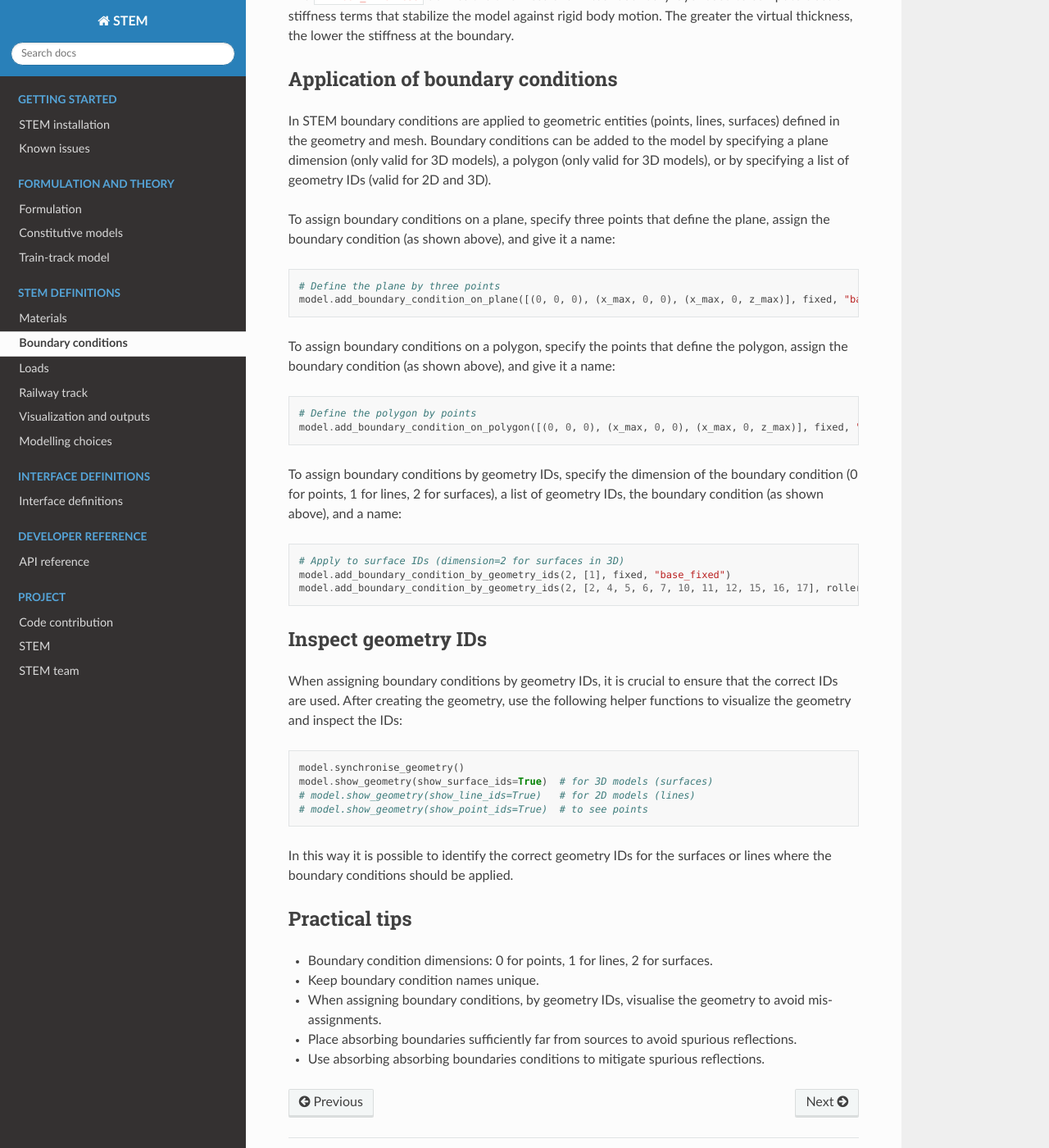
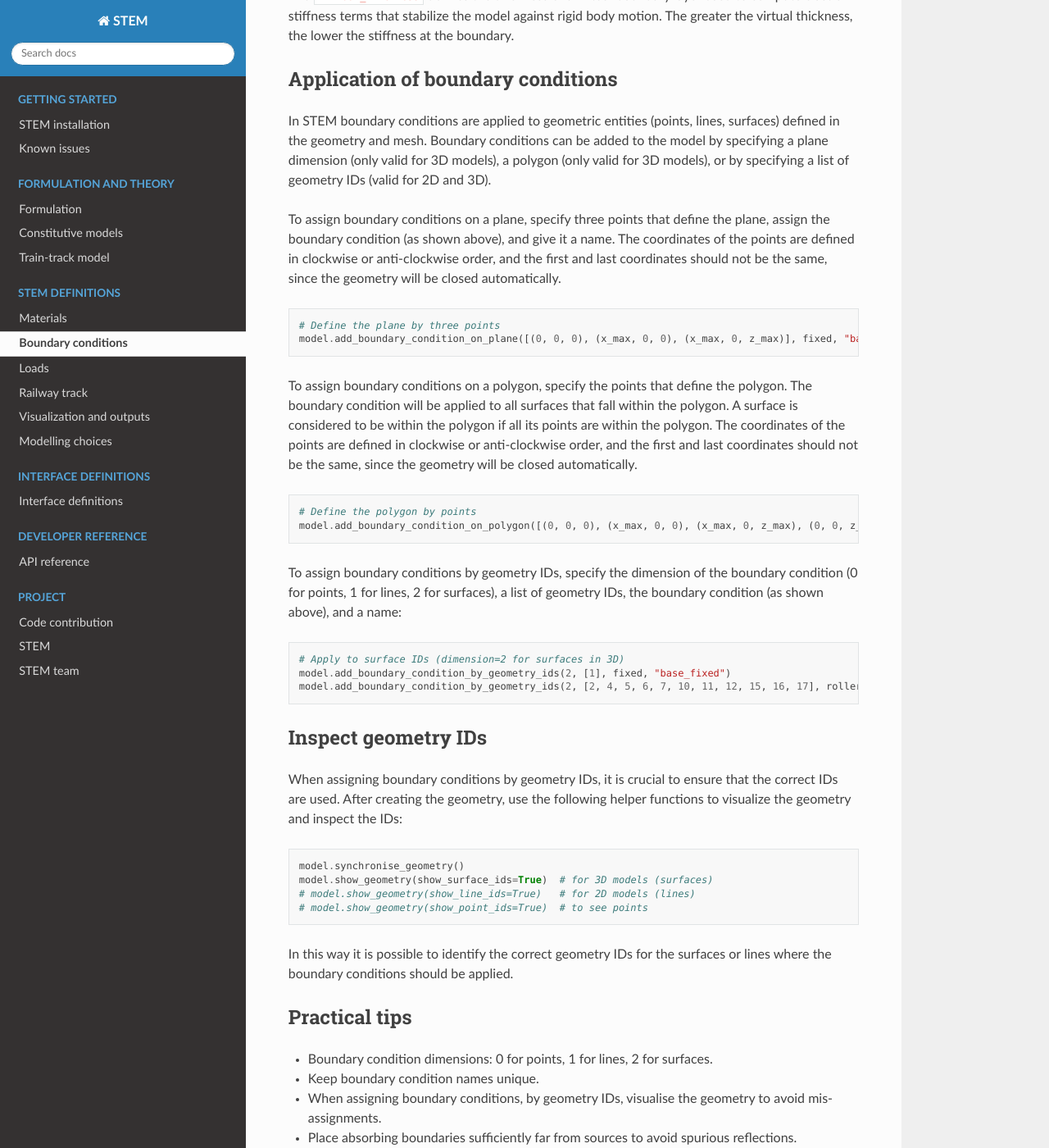
Before and after one commit to StemVibrations/STEM, a Sphinx documentation site: the page built from docs/boundary_conditions.rst, in a window 1280 px wide and 1400 px high, scrolled down 1050 px. Shown: the whole window at 82% size. Built offline with Sphinx 7.4.7 and the Read the Docs theme 3.1.0, drawn with Linux system fonts in a browser that asks for light colours; pages that are not in the unit, such as notebooks, are missing from menus; cross-references to code outside the pages are shown as plain code; some of the changed text lies outside the part shown.

Commit message:
review comments

```diff
--- a/docs/boundary_conditions.rst
+++ b/docs/boundary_conditions.rst
@@ -51,21 +51,25 @@ Boundary conditions can be added to the model by specifying a plane dimension (o
 a polygon (only valid for 3D models), or by specifying a list of geometry IDs (valid for 2D and 3D).
 
 To assign boundary conditions on a plane, specify three points that define the plane, assign the
-boundary condition (as shown above), and give it a name:
+boundary condition (as shown above), and give it a name.
+The coordinates of the points are defined in clockwise or anti-clockwise order, and the first and last coordinates
+should not be the same, since the geometry will be closed automatically.
 
 .. code-block:: python
 
    # Define the plane by three points
    model.add_boundary_condition_on_plane([(0, 0, 0), (x_max, 0, 0), (x_max, 0, z_max)], fixed, "base_fixed")
 
-To assign boundary conditions on a polygon, specify the points that define the polygon, assign the
-boundary condition (as shown above), and give it a name:
+To assign boundary conditions on a polygon, specify the points that define the polygon. The boundary condition
+will be applied to all surfaces that fall within the polygon.
+A surface is considered to be within the polygon if all its points are within the polygon.
+The coordinates of the points are defined in clockwise or anti-clockwise order, and the first and last coordinates
+should not be the same, since the geometry will be closed automatically.
 
 .. code-block:: python
 
    # Define the polygon by points
-   model.add_boundary_condition_on_polygon([(0, 0, 0), (x_max, 0, 0), (x_max, 0, z_max)], fixed, "base_fixed")
-
+   model.add_boundary_condition_on_polygon([(0, 0, 0), (x_max, 0, 0), (x_max, 0, z_max), (0, 0, z_max)], fixed, "base_fixed")
 
 To assign boundary conditions by geometry IDs, specify the dimension of the boundary condition (0 for points,
 1 for lines, 2 for surfaces), a list of geometry IDs, the boundary condition (as shown above), and a name:
@@ -100,4 +104,4 @@ Practical tips
 - Keep boundary condition names unique.
 - When assigning boundary conditions, by geometry IDs, visualise the geometry to avoid mis-assignments.
 - Place absorbing boundaries sufficiently far from sources to avoid spurious reflections.
-- Use absorbing absorbing boundaries conditions to mitigate spurious reflections.
+- Use absorbing boundaries conditions to mitigate spurious reflections.
--- a/docs/materials.rst
+++ b/docs/materials.rst
@@ -46,5 +46,5 @@ Practical tips
 - Units: SI (N, m, kg, s, Pa).
 - Names: keep material names unique—used for mapping to physical groups and IO.
 - Drainage assumptions: In STEM for railway induced vibrations all the layers should be one-phase drained.
-  This means that to simulate saturared layers the Poisson ratio should be set to 0.495. Please refer to
+  This means that to simulate saturated layers the Poisson ratio should be set to 0.495. Please refer to
   :ref:`formulation` for further details.
--- a/docs/tutorial4.rst
+++ b/docs/tutorial4.rst
@@ -1,7 +1,7 @@
 .. _tutorial4:
 
-Train model (UVEC) on track and embankment in 3D with irregularities
-====================================================================
+Train model (UVEC) on track and embankment in 3D with irregularities and multistage
+===================================================================================
 
 Overview
 --------
```
Also changed, not shown: docs/track.rst (+16 -12 lines), 5 other files.
